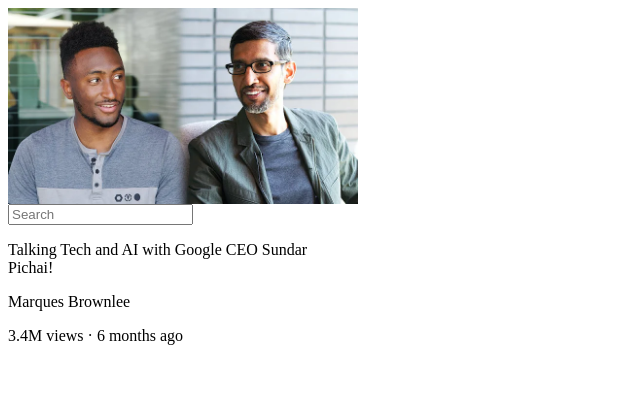
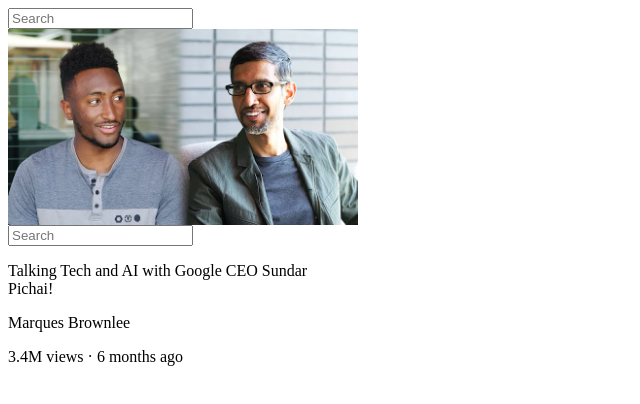
Before and after one commit to astemirshog/youtube-clone-pure-css, a plain HTML site: page index.html in a window 1280 px wide. Shown: the whole page, without its empty margins (0-640 px from the left). Drawn offline with Linux system fonts and the light colour scheme.

Commit message:
div element

```diff
--- a/index.html
+++ b/index.html
@@ -8,6 +8,9 @@
     <link rel="stylesheet" href="style.css">
 </head>
 <body>
+    <input type="text" placeholder="Search">
+
+    <div class="video-preview">
         <img class="thumbnail" src="./assets/thumbnail-1.webp">
         <input type="text" placeholder="Search">
 
@@ -22,5 +25,6 @@
         <p class="video-stats">
             3.4M views &middot; 6 months ago
         </p>
+    </div>
 </body>
 </html>
```
Lines whose indentation alone changed are shown as unchanged.
